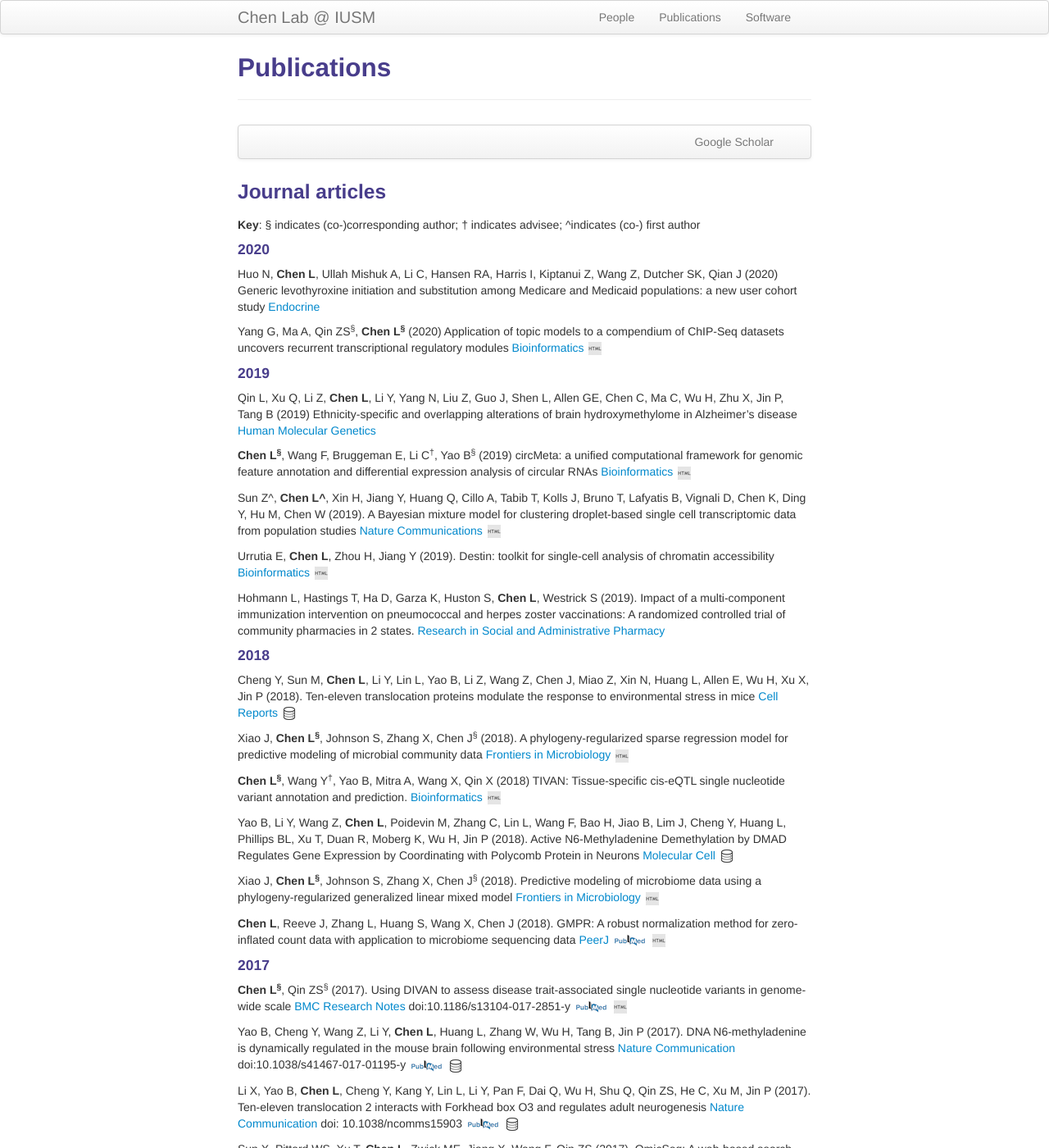
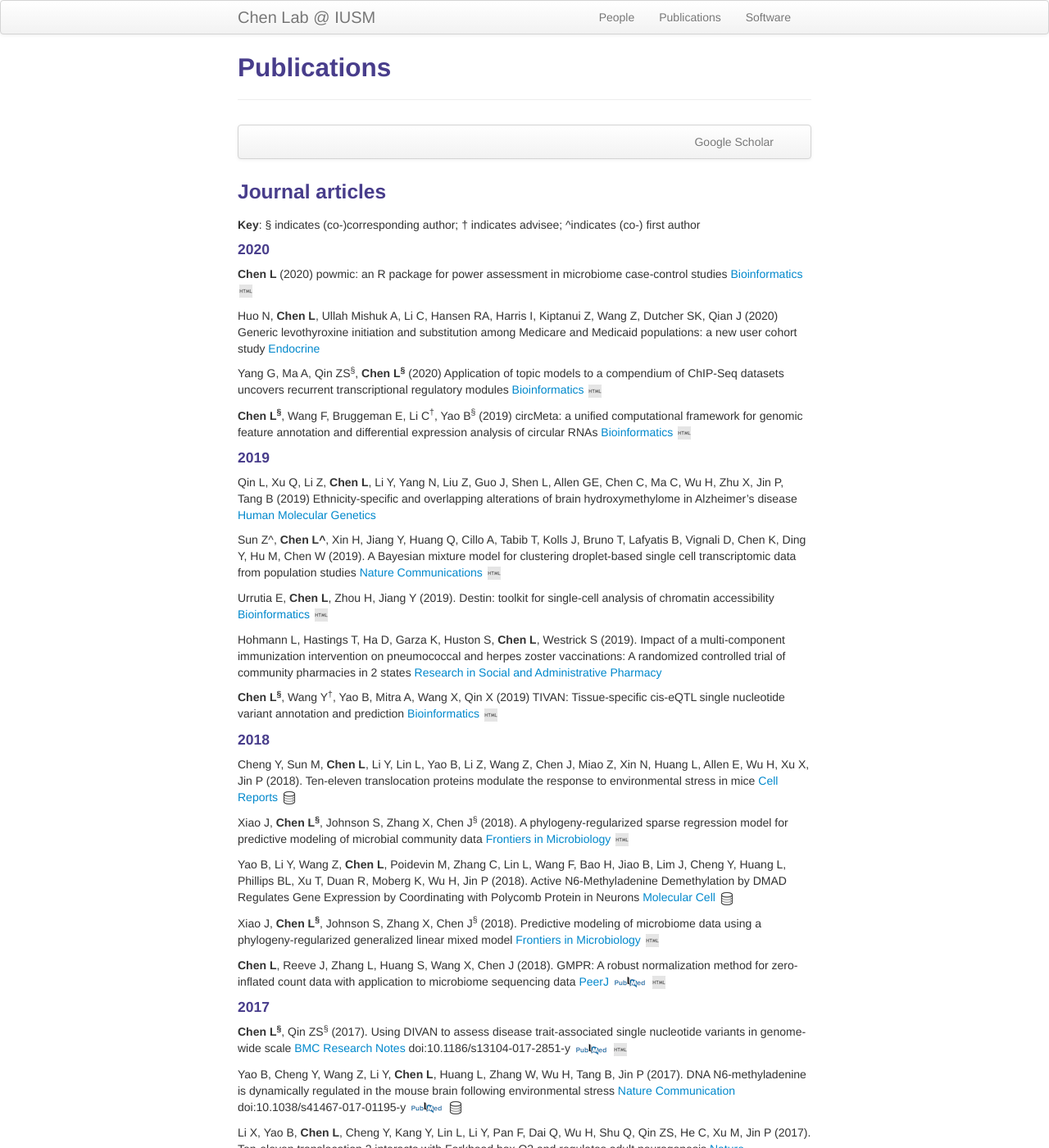
Before and after one commit to lichenbiostat/lichen-lab.github.io, a Jekyll site: the page built from pages/pubs.md, in a window 1280 px wide and 1400 px high. Shown: the whole window at 82% size. Built offline with Jekyll 4.4.1, drawn with Linux system fonts in a browser that asks for light colours.

Commit message:
Update pubs.md

```diff
--- a/pages/pubs.md
+++ b/pages/pubs.md
@@ -20,6 +20,10 @@ description: Li Chen's publications
 
 #### 2020
 
+**Chen L** (2020) powmic: an R package for power assessment in microbiome case-control studies [Bioinformatics](https://academic.oup.com/bioinformatics/advance-article/doi/10.1093/bioinformatics/btaa197/5809526)
+[![powmic software](icons16/html-icon.png)](https://github.com/lichen-lab/powmic)
+<!-- * 33 * -->
+
 Huo N, **Chen L**, Ullah Mishuk A, Li C, Hansen RA, Harris I, Kiptanui Z, Wang Z, Dutcher SK, Qian J (2020) Generic levothyroxine initiation and substitution among Medicare and Medicaid populations: a new user cohort study [Endocrine](https://link.springer.com/article/10.1007%2Fs12020-020-02211-w)
 <!-- * 32 * -->
 
@@ -29,16 +33,16 @@ Application of topic models to a compendium of ChIP-Seq datasets uncovers recurr
 [![tfLDA software](icons16/html-icon.png)](https://github.com/lichen-lab/tfLDA)
 <!-- * 31 * -->
 
+**Chen L<sup>&sect;</sup>**, Wang F, Bruggeman E, Li C<sup>&dagger;</sup>, Yao B<sup>&sect;</sup> (2019)
+circMeta: a unified computational framework for genomic feature annotation and differential expression analysis of circular RNAs
+[Bioinformatics](https://academic.oup.com/bioinformatics/advance-article/doi/10.1093/bioinformatics/btz606/5543088)
+[![circMeta software](icons16/html-icon.png)](https://github.com/lichen-lab/circMeta)
+<!-- * 30 * -->
+
 #### 2019
 Qin L, Xu Q, Li Z, **Chen L**, Li Y, Yang N, Liu Z, Guo J, Shen L, Allen GE, Chen C, Ma C, Wu H, Zhu X, Jin P, Tang B (2019)
 Ethnicity-specific and overlapping alterations of brain hydroxymethylome in Alzheimer’s disease
 [Human Molecular Genetics](https://academic.oup.com/hmg/advance-article-abstract/doi/10.1093/hmg/ddz273/5650471)
-<!-- * 30 * -->
-
-**Chen L<sup>&sect;</sup>**, Wang F, Bruggeman E, Li C<sup>&dagger;</sup>, Yao B<sup>&sect;</sup> (2019)
-circMeta: a unified computational framework for genomic feature annotation and differential expression analysis of circular RNAs
-[Bioinformatics](https://academic.oup.com/bioinformatics/advance-article/doi/10.1093/bioinformatics/btz606/5543088)
-[![circMeta software](icons16/html-icon.png)](https://github.com/lichen-lab/circMeta)
 <!-- * 29 * -->
 
 Sun Z^, **Chen L^**, Xin H, Jiang Y, Huang Q, Cillo A, Tabib T, Kolls J, Bruno T, Lafyatis B, Vignali D, Chen K, Ding Y, Hu M, Chen W (2019).
@@ -53,11 +57,16 @@ Destin: toolkit for single-cell analysis of chromatin accessibility
 [![Destin software](icons16/html-icon.png)](https://github.com/urrutiag/destin)
 <!-- * 27 * -->
 
-
 Hohmann L, Hastings T, Ha D, Garza K, Huston S, **Chen L**, Westrick S (2019).
-Impact of a multi-component immunization intervention on pneumococcal and herpes zoster vaccinations: A randomized controlled trial of community pharmacies in 2 states.
+Impact of a multi-component immunization intervention on pneumococcal and herpes zoster vaccinations: A randomized controlled trial of community pharmacies in 2 states
 [Research in Social and Administrative Pharmacy](https://www.sciencedirect.com/science/article/pii/S1551741118307472)
 <!-- * 26 * -->
+
+**Chen L<sup>&sect;</sup>**, Wang Y<sup>&dagger;</sup>, Yao B, Mitra A, Wang X, Qin X (2019)
+TIVAN: Tissue-specific cis-eQTL single nucleotide variant annotation and prediction
+[Bioinformatics](https://academic.oup.com/bioinformatics/advance-article/doi/10.1093/bioinformatics/bty872/5126236)
+[![TIVAN software](icons16/html-icon.png)](https://github.com/lichen-lab/TIVAN)
+<!-- * 25 * -->
 
 #### 2018
 
@@ -65,20 +74,13 @@ Cheng Y, Sun M, **Chen L**, Li Y, Lin L, Yao B, Li Z, Wang Z, Chen J, Miao Z, Xi
 Ten-eleven translocation proteins modulate the response to environmental stress in mice
 [Cell Reports](https://www.cell.com/cell-reports/fulltext/S2211-1247(18)31837-0)
 [![Data](icons16/data-icon.png)](https://www.ncbi.nlm.nih.gov/geo/query/acc.cgi?acc=GSE106220)
-<!-- * 25* -->
+<!-- * 24* -->
 
 Xiao J, **Chen L<sup>&sect;</sup>**, Johnson S, Zhang X, Chen J<sup>&sect;</sup> (2018).
 A phylogeny-regularized sparse regression model for predictive modeling of microbial community data
 [Frontiers in Microbiology](https://www.frontiersin.org/articles/10.3389/fmicb.2018.03112/abstract)
 [![SICS software](icons16/html-icon.png)](https://github.com/lichen-lab/SICS)
-<!-- * 24* -->
-
-**Chen L<sup>&sect;</sup>**, Wang Y<sup>&dagger;</sup>, Yao B, Mitra A, Wang X, Qin X (2018)
-TIVAN: Tissue-specific cis-eQTL single nucleotide variant annotation and prediction.
-[Bioinformatics](https://academic.oup.com/bioinformatics/advance-article/doi/10.1093/bioinformatics/bty872/5126236)
-[![TIVAN software](icons16/html-icon.png)](https://github.com/lichen-lab/TIVAN)
-<!-- * 23 * -->
-
+<!-- * 23* -->
 
 Yao B, Li Y, Wang Z, **Chen L**, Poidevin M, Zhang C, Lin L, Wang F, Bao H, Jiao B, Lim J, Cheng Y, Huang L, Phillips BL, Xu T, Duan R, Moberg K, Wu H, Jin P (2018).
 Active N6-Methyladenine Demethylation by DMAD Regulates Gene Expression by Coordinating with Polycomb Protein in Neurons
```
